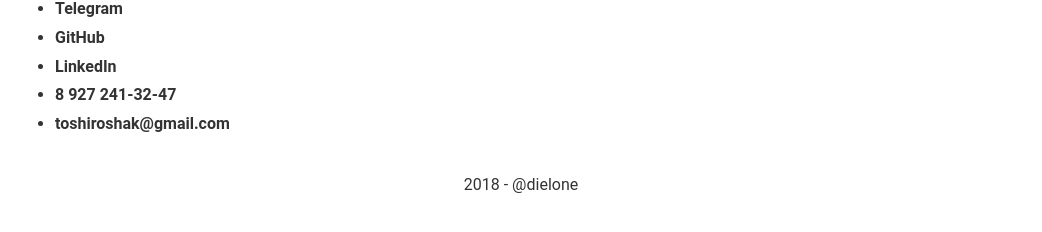
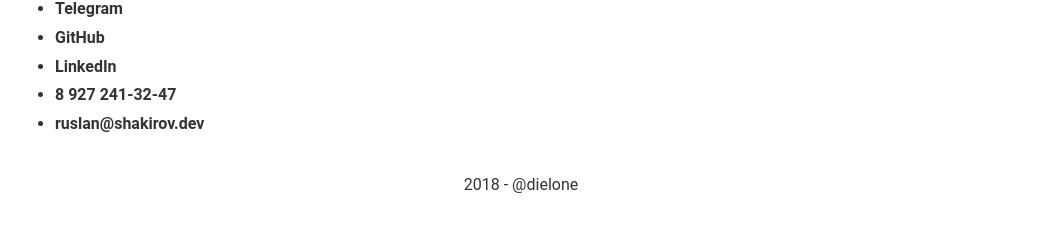
Before and after one commit to ruslanshakirov/ruslanshakirov.github.io, a Jekyll site: the page built from about.md, in a window 1280 px wide. Shown: the part 389-621 px from the top of the page, without its empty margins (119-1161 px from the left). Built offline with Jekyll 4.4.1, drawn with Linux system fonts in a browser that asks for light colours.

Commit message:
Update contact info

```diff
--- a/_config.yml
+++ b/_config.yml
@@ -1,11 +1,11 @@
 # Site settings
 title: "@dielone blog"
 description: "Tech blog"
-url: "https://ruslanshakirov.com"
+url: "https://shakirov.dev"
 author:
   name: "Ruslan Shakirov"
-  email: "toshiroshak@gmail.com"
-  url: "https://ruslanshakirov.com"
+  email: "ruslan@shakirov.dev"
+  url: "https://shakirov.dev"
 
 # Build settings
 baseurl: /
--- a/about.md
+++ b/about.md
@@ -13,4 +13,4 @@
 - [GitHub](https://github.com/ruslanshakirov)
 - [LinkedIn](https://www.linkedin.com/in/ruslan-shakirov-042a76107/)
 - [8 927 241-32-47](tel:89272413247)
-- [toshiroshak@gmail.com](mailto:toshiroshak@gmail.com)
+- [ruslan@shakirov.dev](mailto:ruslan@shakirov.dev)
```
